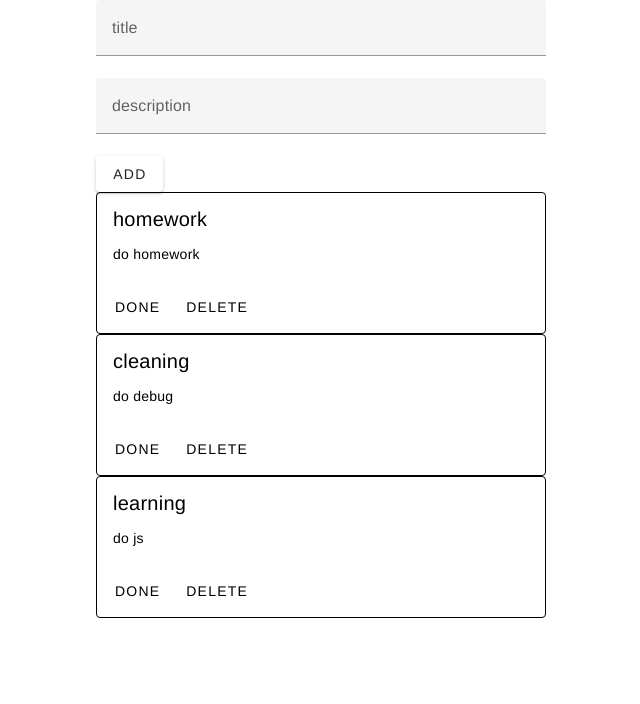
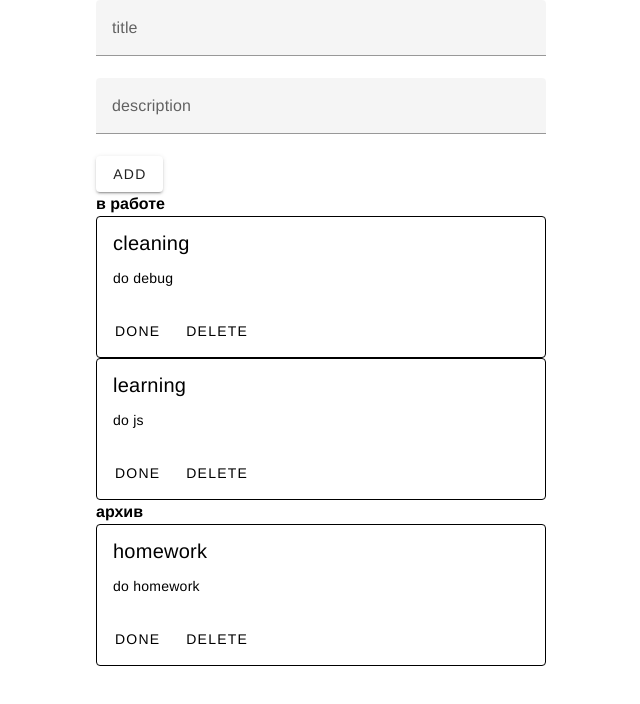
Before and after one commit to olololiy/ToDo-KR, a Vue app: page / in a window 1280 px wide. Shown: the top 704 px of the page, without its empty margins (319-959 px from the left). Built offline with nearby package versions, Linux system fonts and the light colour scheme.

Commit message:
добавил флаг и компонент списка архива

```diff
--- a/src/App.vue
+++ b/src/App.vue
@@ -20,15 +20,24 @@
         ADD
       </v-btn>
     </v-form>
-    <div class="task_list" v-for="task of taskStore.tasks">
-      <v-card :title="task.title" :text="task.body" variant="outlined">
+    <h4>в работе</h4>
+    <div class="task_list" v-for="task of taskStore.tasks" >
+      <v-card :title="task.title" :text="task.body" variant="outlined" v-if="!task.status">
         <v-card-actions>
-          <v-btn>Done</v-btn>
+          <v-btn @click="taskStore.removeTask(task)">Done</v-btn>
           <v-btn @click="taskStore.removeTask(task)">Delete</v-btn>
         </v-card-actions>
       </v-card>
     </div>
-
+    <h4>архив</h4>
+    <div class="task_list" v-for="task of taskStore.tasks" >
+      <v-card :title="task.title" :text="task.body" variant="outlined" v-if="task.status">
+        <v-card-actions>
+          <v-btn @click="taskStore.removeTask(task)">Done</v-btn>
+          <v-btn @click="taskStore.removeTask(task)">Delete</v-btn>
+        </v-card-actions>
+      </v-card>
+    </div>
   </main>
 </template>
 
--- a/src/stores/StoreTask.js
+++ b/src/stores/StoreTask.js
@@ -4,22 +4,20 @@ import {computed, ref, watch} from "vue";
 export const useTaskStore = defineStore('taskStore',() => {
 
     const tasks = ref([
-        {id: 1, title: "homework", body: 'do homework'},
-        {id: 2, title: "cleaning", body: 'do debug'},
-        {id: 3, title: "learning", body: 'do js'},
+        {id: 1, title: "homework", body: 'do homework', status: true},
+        {id: 2, title: "cleaning", body: 'do debug', status: false},
+        {id: 3, title: "learning", body: 'do js', status: false},
     ]);
-    const taskInLocalStorage = localStorage.getItem("tasks")
-    if (taskInLocalStorage){
-        tasks.value = JSON.parse(taskInLocalStorage)._value;
-        console.log(JSON.parse(taskInLocalStorage))
-    }
+
     const title = ref('');
     const body = ref('');
+    const status = ref(false)
     const addTask = () => {
         let newTask = {
             id: Date.now(),
             title: title.value,
-            body: body.value
+            body: body.value,
+            status: false
         }
         console.log(newTask)
         tasks.value.push(newTask)
@@ -31,9 +29,11 @@ export const useTaskStore = defineStore('taskStore',() => {
         console.log("removeTask")
         tasks.value = tasks.value.filter(item => item.id !== task.id)
     };
-    watch(()=> tasks, (state) => {
-        localStorage.setItem('tasks', JSON.stringify(state))
-    },{deep: true})
+    const makeDone= task =>{
+        console.log("removeTask")
+        task.status = true
+        tasks.value = tasks.value.filter(item => item.id !== task.id )
+    }
 
     return{removeTask, addTask, tasks, title,body}
 
```
